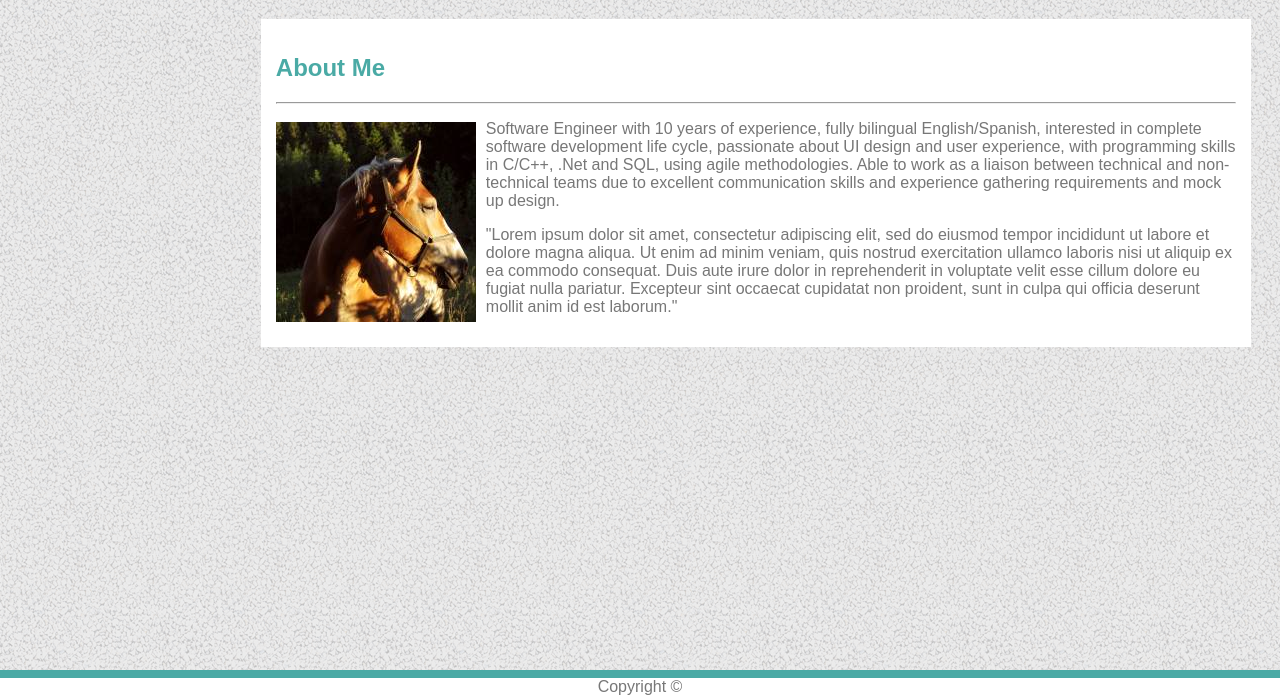
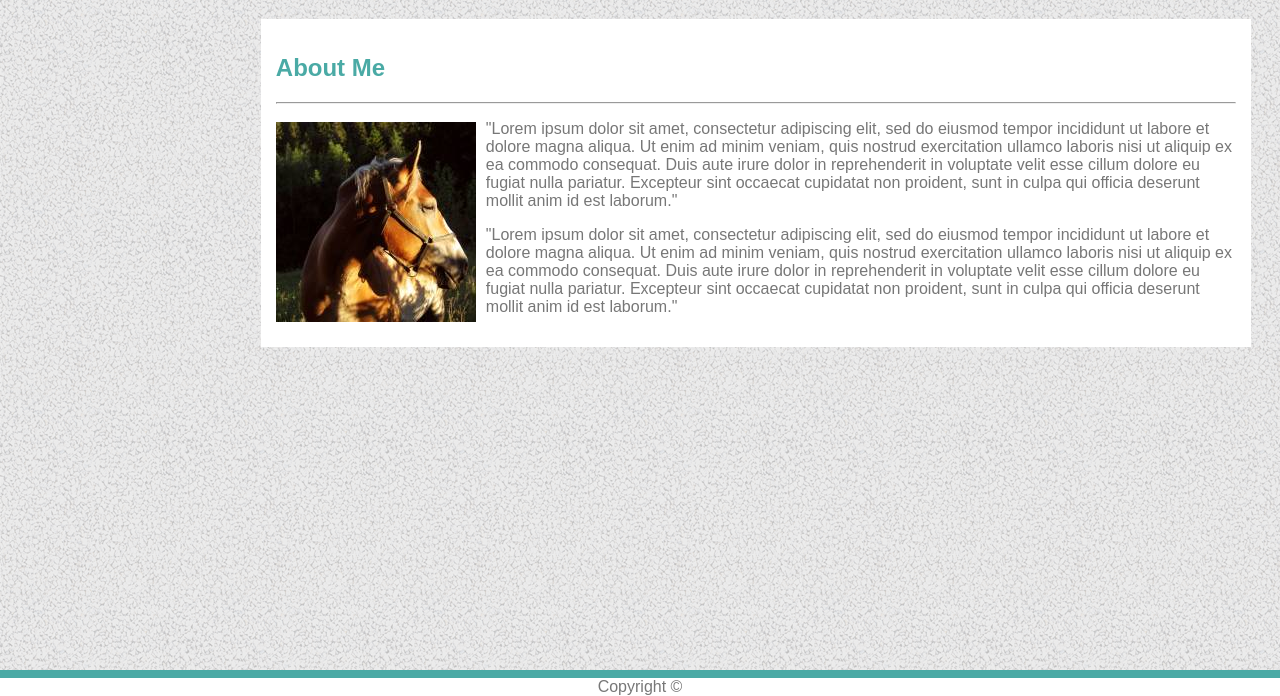
Before and after one commit to lbeagleeyes/Basic-Portfolio, a plain HTML site: page index.html in a window 1280 px wide. Shown: the part 104-800 px from the top of the page. Drawn offline with Linux system fonts and the light colour scheme.

Commit message:
minor modifications lorem ipsum

```diff
--- a/assets/css/style.css
+++ b/assets/css/style.css
@@ -58,7 +58,7 @@ body {
 
 .content {
     padding-left: 15px;
-    margin-bottom   : 20px;
+    margin-bottom: 20px;
 }
 
 #bio-image {
--- a/index.html
+++ b/index.html
@@ -24,10 +24,10 @@
             <img src="assets/images/Horse.jpg"  height="200" width="200" alt="Laura Bermudez" id="bio-image" />
 
             <p>
-                    Software Engineer with 10 years of experience, fully bilingual English/Spanish, interested in complete software development life cycle, passionate about UI design and user experience, with programming skills in C/C++, .Net and SQL, using agile methodologies. Able to work as a liaison between technical and non-technical teams due to excellent communication skills and experience gathering requirements and mock up design.
+                "Lorem ipsum dolor sit amet, consectetur adipiscing elit, sed do eiusmod tempor incididunt ut labore et dolore magna aliqua. Ut enim ad minim veniam, quis nostrud exercitation ullamco laboris nisi ut aliquip ex ea commodo consequat. Duis aute irure dolor in reprehenderit in voluptate velit esse cillum dolore eu fugiat nulla pariatur. Excepteur sint occaecat cupidatat non proident, sunt in culpa qui officia deserunt mollit anim id est laborum."
             </p>
             <p>
-                    "Lorem ipsum dolor sit amet, consectetur adipiscing elit, sed do eiusmod tempor incididunt ut labore et dolore magna aliqua. Ut enim ad minim veniam, quis nostrud exercitation ullamco laboris nisi ut aliquip ex ea commodo consequat. Duis aute irure dolor in reprehenderit in voluptate velit esse cillum dolore eu fugiat nulla pariatur. Excepteur sint occaecat cupidatat non proident, sunt in culpa qui officia deserunt mollit anim id est laborum."
+                "Lorem ipsum dolor sit amet, consectetur adipiscing elit, sed do eiusmod tempor incididunt ut labore et dolore magna aliqua. Ut enim ad minim veniam, quis nostrud exercitation ullamco laboris nisi ut aliquip ex ea commodo consequat. Duis aute irure dolor in reprehenderit in voluptate velit esse cillum dolore eu fugiat nulla pariatur. Excepteur sint occaecat cupidatat non proident, sunt in culpa qui officia deserunt mollit anim id est laborum."
             </p>
         </section>
         <footer>
```
